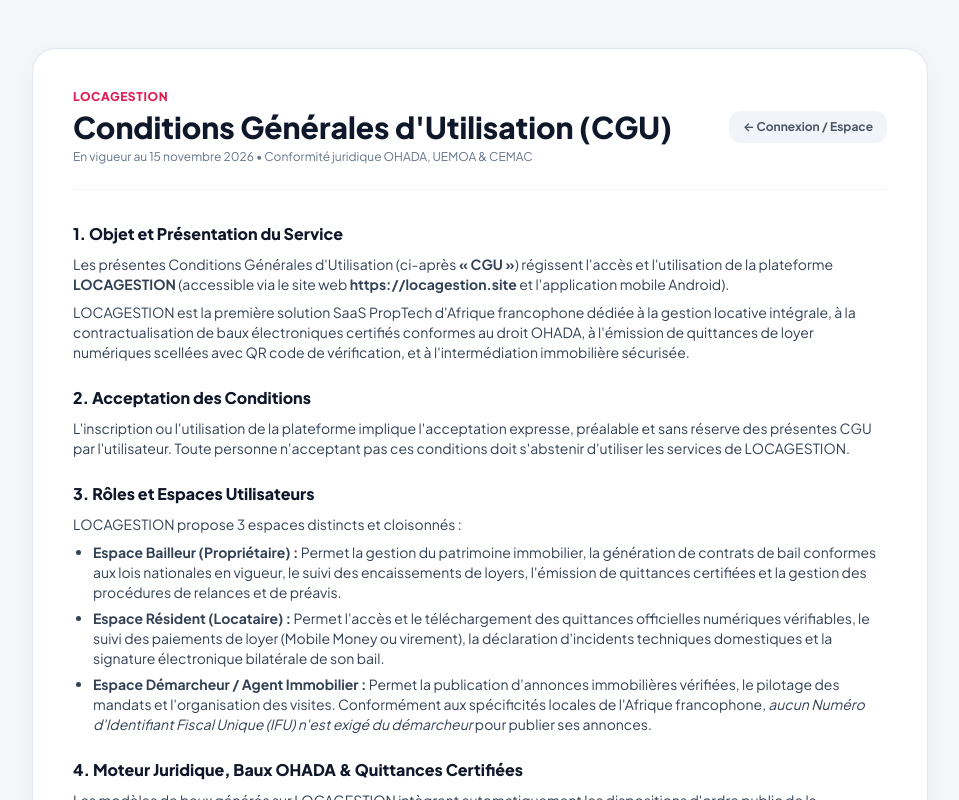
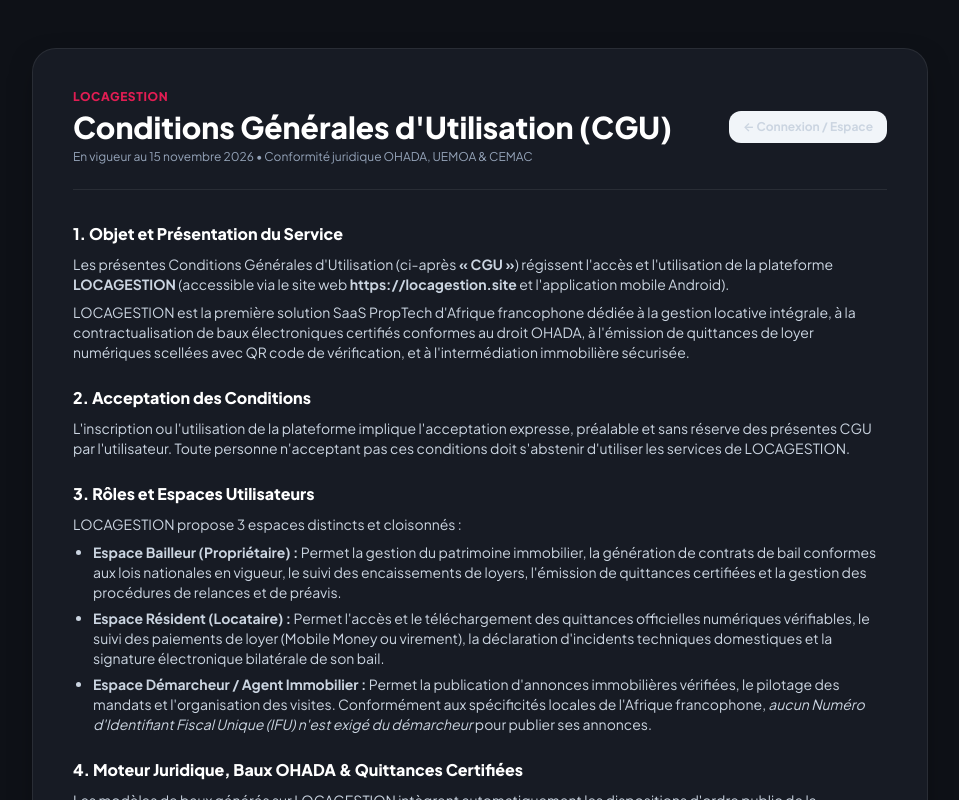
Before and after one commit to monroyoff/LOCAGESTION, a Next.js app: page /terms in a window 1280 px wide. Shown: the top 800 px of the page, without its empty margins (160-1119 px from the left). Built offline with nearby package versions, Linux system fonts and the light colour scheme; no server answers.

Commit message:
feat(theme): application du thème sombre StayWise avec orbes lumineuses sur l'ensemble de l'application

```diff
--- a/src/app/globals.css
+++ b/src/app/globals.css
@@ -116,9 +116,9 @@ body {
 .skeleton-shimmer {
   background: linear-gradient(
     90deg,
-    rgba(226, 232, 240, 0.7) 0%,
-    rgba(248, 250, 252, 0.95) 50%,
-    rgba(226, 232, 240, 0.7) 100%
+    rgba(255, 255, 255, 0.05) 0%,
+    rgba(255, 255, 255, 0.15) 50%,
+    rgba(255, 255, 255, 0.05) 100%
   );
   background-size: 200% 100%;
   animation: shimmer 1.5s infinite ease-in-out;
@@ -134,3 +134,143 @@ body {
   background-size: 200% 100%;
   animation: shimmer 1.5s infinite ease-in-out;
 }
+
+/* ============================================================================ */
+/* STAYWISE DARK THEME (Inspiré de l'écran de connexion & Mobile PropTech)       */
+/* ============================================================================ */
+
+/* 1. Global Page Background & Root Canvas */
+html,
+body,
+.bg-\[\#F4F6F9\],
+.bg-\[\#f6f8fb\],
+.bg-\[\#FAFBFD\]:not(.receipt-paper):not([data-document-paper]) {
+  background-color: #0e1117 !important;
+  color: #f8fafc !important;
+}
+
+/* 2. Sticky Header (Dark Glassmorphism) */
+header.sticky {
+  background-color: rgba(14, 17, 23, 0.95) !important;
+  border-bottom: 1px solid rgba(255, 255, 255, 0.08) !important;
+}
+
+header.sticky h1 {
+  color: #ffffff !important;
+}
+
+header.sticky button:not(.bg-brand-500):not(.bg-brand-600) {
+  background-color: #171b24 !important;
+  border-color: rgba(255, 255, 255, 0.1) !important;
+  color: #ffffff !important;
+}
+
+header.sticky button svg {
+  color: #e2e8f0 !important;
+}
+
+/* 3. Cards & Main Containers (Écrins sombres #171b24 avec liseré subtil) */
+main div.bg-white:not(.receipt-paper):not([data-document-paper]):not(.no-dark),
+div.bg-white.rounded-3xl:not(.receipt-paper):not([data-document-paper]):not(.no-dark),
+div.bg-white.rounded-2xl:not(.receipt-paper):not([data-document-paper]):not(.no-dark),
+div.bg-white.border:not(.receipt-paper):not([data-document-paper]):not(.no-dark),
+.resident-subbar {
+  background-color: #171b24 !important;
+  border-color: rgba(255, 255, 255, 0.08) !important;
+  box-shadow: 0 10px 30px -10px rgba(0, 0, 0, 0.5) !important;
+  color: #f8fafc !important;
+}
+
+/* 4. Sub-cards, table headers, and nested panels */
+main div.bg-slate-50:not(.receipt-paper):not([data-document-paper]),
+main div.bg-slate-100:not(.receipt-paper):not([data-document-paper]),
+div.bg-slate-50\/50,
+div.bg-slate-100\/50 {
+  background-color: rgba(255, 255, 255, 0.04) !important;
+  border-color: rgba(255, 255, 255, 0.06) !important;
+}
+
+/* 5. Typography Adaptations */
+main h1:not(.text-brand-500):not(.text-emerald-500):not(.text-amber-500):not(.text-rose-500),
+main h2:not(.text-brand-500):not(.text-emerald-500):not(.text-amber-500):not(.text-rose-500),
+main h3:not(.text-brand-500):not(.text-emerald-500):not(.text-amber-500):not(.text-rose-500),
+main h4:not(.text-brand-500):not(.text-emerald-500):not(.text-amber-500):not(.text-rose-500),
+main h5:not(.text-brand-500):not(.text-emerald-500):not(.text-amber-500):not(.text-rose-500),
+.text-slate-900:not(.receipt-paper *):not([data-document-paper] *),
+.text-slate-800:not(.receipt-paper *):not([data-document-paper] *) {
+  color: #ffffff !important;
+}
+
+.text-slate-700:not(.receipt-paper *):not([data-document-paper] *),
+.text-slate-600:not(.receipt-paper *):not([data-document-paper] *) {
+  color: #cbd5e1 !important;
+}
+
+.text-slate-500:not(.receipt-paper *):not([data-document-paper] *),
+.text-slate-400:not(.receipt-paper *):not([data-document-paper] *) {
+  color: #94a3b8 !important;
+}
+
+/* 6. Form Inputs & Selects */
+main input:not([type="checkbox"]):not([type="radio"]):not(.receipt-paper *),
+main select:not(.receipt-paper *),
+main textarea:not(.receipt-paper *) {
+  background-color: rgba(255, 255, 255, 0.05) !important;
+  border-color: rgba(255, 255, 255, 0.15) !important;
+  color: #ffffff !important;
+}
+
+main input::placeholder,
+main textarea::placeholder {
+  color: #64748b !important;
+}
+
+/* 7. Borders & Dividers */
+.border-slate-200:not(.receipt-paper *):not([data-document-paper] *),
+.border-slate-100:not(.receipt-paper *):not([data-document-paper] *),
+.border-slate-200\/80:not(.receipt-paper *):not([data-document-paper] *),
+.border-slate-200\/90:not(.receipt-paper *):not([data-document-paper] *) {
+  border-color: rgba(255, 255, 255, 0.08) !important;
+}
+
+.divide-slate-100 > :not([hidden]) ~ :not([hidden]),
+.divide-slate-200 > :not([hidden]) ~ :not([hidden]) {
+  border-color: rgba(255, 255, 255, 0.08) !important;
+}
+
+/* 8. Tables */
+table th:not(.receipt-paper *) {
+  background-color: rgba(255, 255, 255, 0.04) !important;
+  color: #94a3b8 !important;
+  border-color: rgba(255, 255, 255, 0.08) !important;
+}
+
+table td:not(.receipt-paper *) {
+  border-color: rgba(255, 255, 255, 0.06) !important;
+}
+
+table tr:hover:not(.receipt-paper *) {
+  background-color: rgba(255, 255, 255, 0.03) !important;
+}
+
+/* 9. Modals (Dark Luxe Modal) */
+div[role="dialog"] div.bg-white,
+.fixed.inset-0 div.bg-white:not(.receipt-paper):not([data-document-paper]) {
+  background-color: #171b24 !important;
+  border-color: rgba(255, 255, 255, 0.12) !important;
+  color: #ffffff !important;
+}
+
+/* 10. Document Paper Exception (Quittances Officielles restent blanches et fidèles au papier physique) */
+.receipt-paper,
+[data-document-paper],
+.receipt-modal-paper {
+  background-color: #ffffff !important;
+  color: #0f172a !important;
+}
+
+.receipt-paper *,
+[data-document-paper] *,
+.receipt-modal-paper * {
+  color: inherit;
+}
--- a/src/app/layout.tsx
+++ b/src/app/layout.tsx
@@ -83,9 +83,13 @@ export default function RootLayout({
   return (
     <html lang="fr" className="h-full" suppressHydrationWarning>
       <body
-        className="h-full bg-[#F4F6F9] text-slate-900 antialiased selection:bg-brand-500 selection:text-white"
+        className="h-full bg-[#0e1117] text-white antialiased selection:bg-brand-500 selection:text-white relative min-h-screen"
         suppressHydrationWarning
       >
+        {/* Ambient atmospheric glows StayWise (identiques à l'écran de connexion) */}
+        <div className="fixed top-0 left-1/4 w-[500px] h-[500px] bg-brand-500/10 rounded-full blur-[140px] pointer-events-none -z-10" />
+        <div className="fixed bottom-0 right-1/4 w-[500px] h-[500px] bg-emerald-500/10 rounded-full blur-[140px] pointer-events-none -z-10" />
+
         <SpaceProvider>
           <GlobalSyncProvider>
             {children}
--- a/src/components/dashboard/ReceiptModal.tsx
+++ b/src/components/dashboard/ReceiptModal.tsx
@@ -88,7 +88,7 @@ export function ReceiptModal({ payment, onClose }: ReceiptModalProps) {
         </div>
 
         {/* Receipt Body (Printable Paper Style) */}
-        <div className="p-6 sm:p-8 overflow-y-auto space-y-6 text-slate-800 bg-[#FAFBFD]">
+        <div className="p-6 sm:p-8 overflow-y-auto space-y-6 text-slate-800 bg-white receipt-paper" data-document-paper="true">
           {payment.isAdvance && (
             <div className="p-3.5 bg-purple-50 rounded-2xl border border-purple-200 flex items-center justify-between">
               <div className="flex items-center gap-2.5">
```
